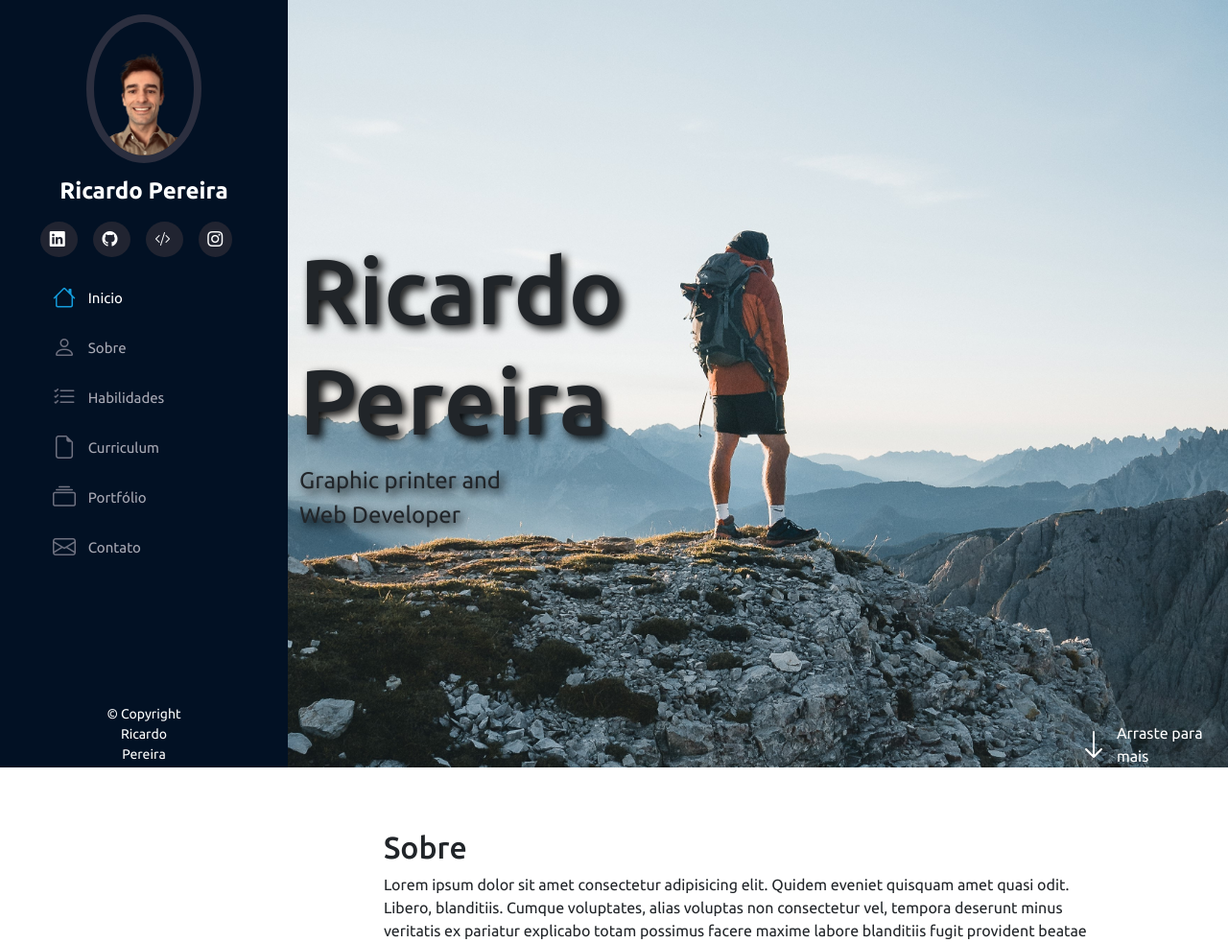
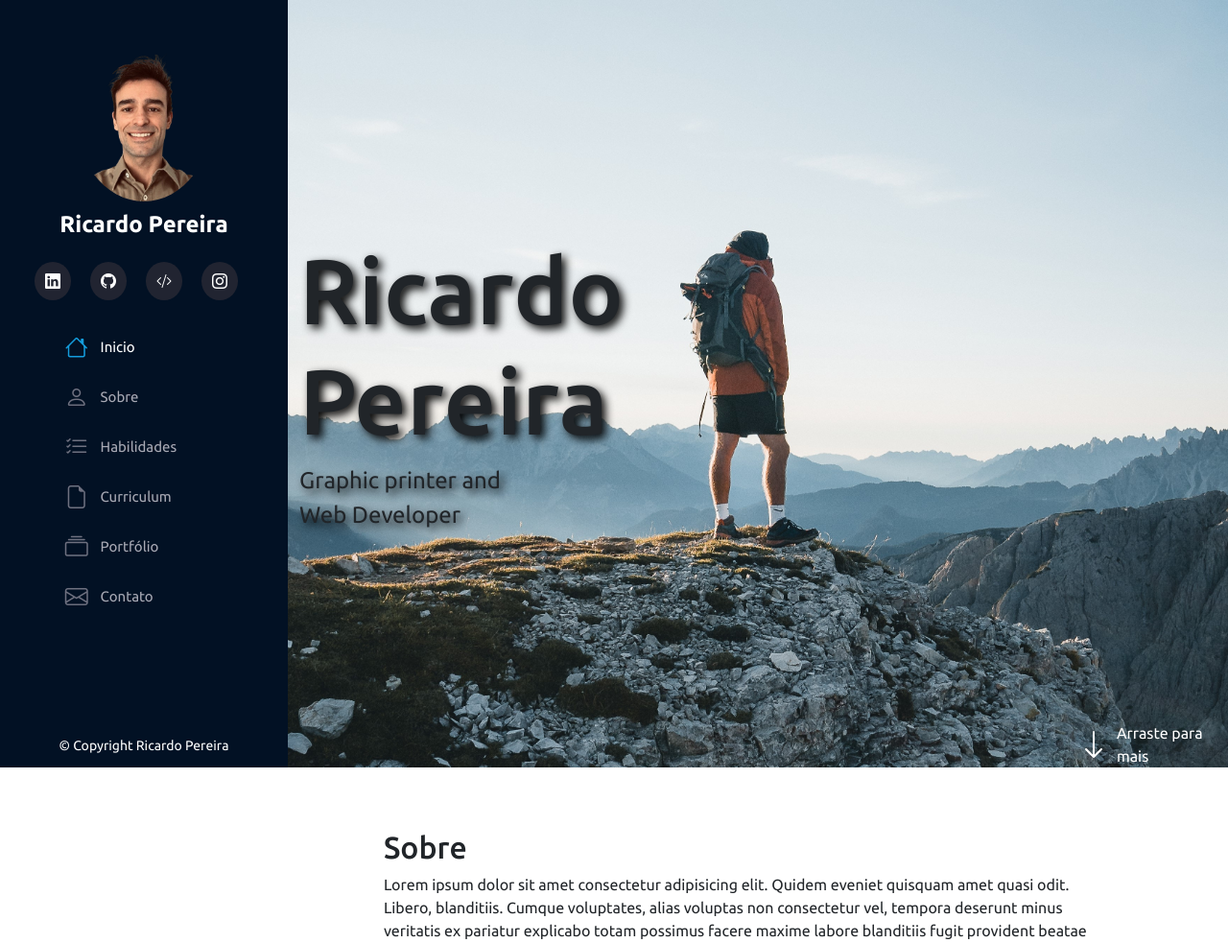
Before and after one commit to ricardoalexandrepereira/Portefolio-resp, a Flask app: page / in a window 1280 px wide. Shown: the top 983 px of the page at 96% size. Run offline with Flask 2, Linux system fonts and the light colour scheme.

Commit message:
footer e botoes refeitos

```diff
--- a/static/style.css
+++ b/static/style.css
@@ -21,11 +21,12 @@ html, body{
     z-index: 9997;
 }
 #header .profile img{
-    margin:15px auto;
+    margin:10px auto;
     display: block;
-    width: 120px;
-    border: 8px solid #2c2f3f;
+    width: 150px;
+    /*border: 5px solid #2c2f3f;*/
     border-radius: 50%;
+
 
 }
 #header .profile h1{
@@ -36,15 +37,17 @@ html, body{
     text-align: center;
     color: #fff;
 }
+
 #header .profile .social-links a{
     font-size: 1rem;
     background: #212431;
     color: #fff;
-    padding: 0.6rem;
+    padding: 0.5rem 0.7rem;
     margin-right: 1rem;
     border-radius: 50%;
     transition: 0.3s;
     text-decoration: none;
+    display:inline-block;
 
 }
 #header .profile .social-links a:hover{
@@ -65,7 +68,10 @@ html, body{
 .nav-menu a:focus i{
     font-size: 24px;
     padding-right: 0.8rem;
+    padding-left: 0.8rem;
+
     color:#6f7180;
+    text-align: center;
 }
 .nav-menu a:hover, .nav-menu .active, .nav-menu .active:focus, .nav-menu li:hover > a{
     text-decoration: none;
@@ -274,15 +280,18 @@ i.menu-mobile{
     left: 0;
     bottom: 0;
     width:300px;
+    height: 60px;
     z-index: 9999;
     background-color: #021124;
     transition: .3s;
+
+
 }
 
 @media (max-width:1012px){
     #footer{
         position: static;
         width: auto;
-        padding: 20px 15px;
+        padding: 0px 15px;
     }
 }
--- a/templates/index.html
+++ b/templates/index.html
@@ -540,7 +540,7 @@
 
 
         <footer id="footer">
-            <div id="containerFooter" class="container">
+            <div id="containerFooter" class="container-fluid pt-4">
                 <div class="text-center">
                     &copy; Copyright Ricardo Pereira
                 </div>
```
Also changed, not shown: readme.txt (added).
